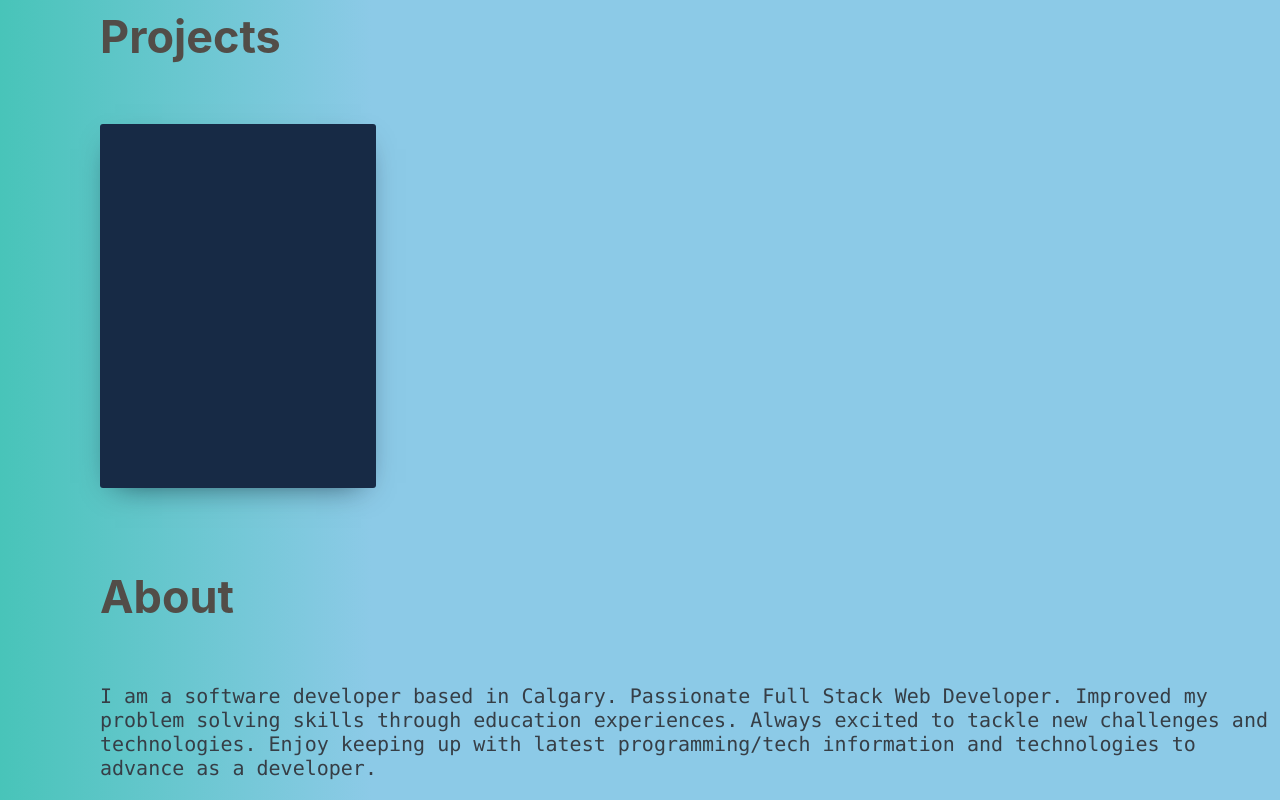
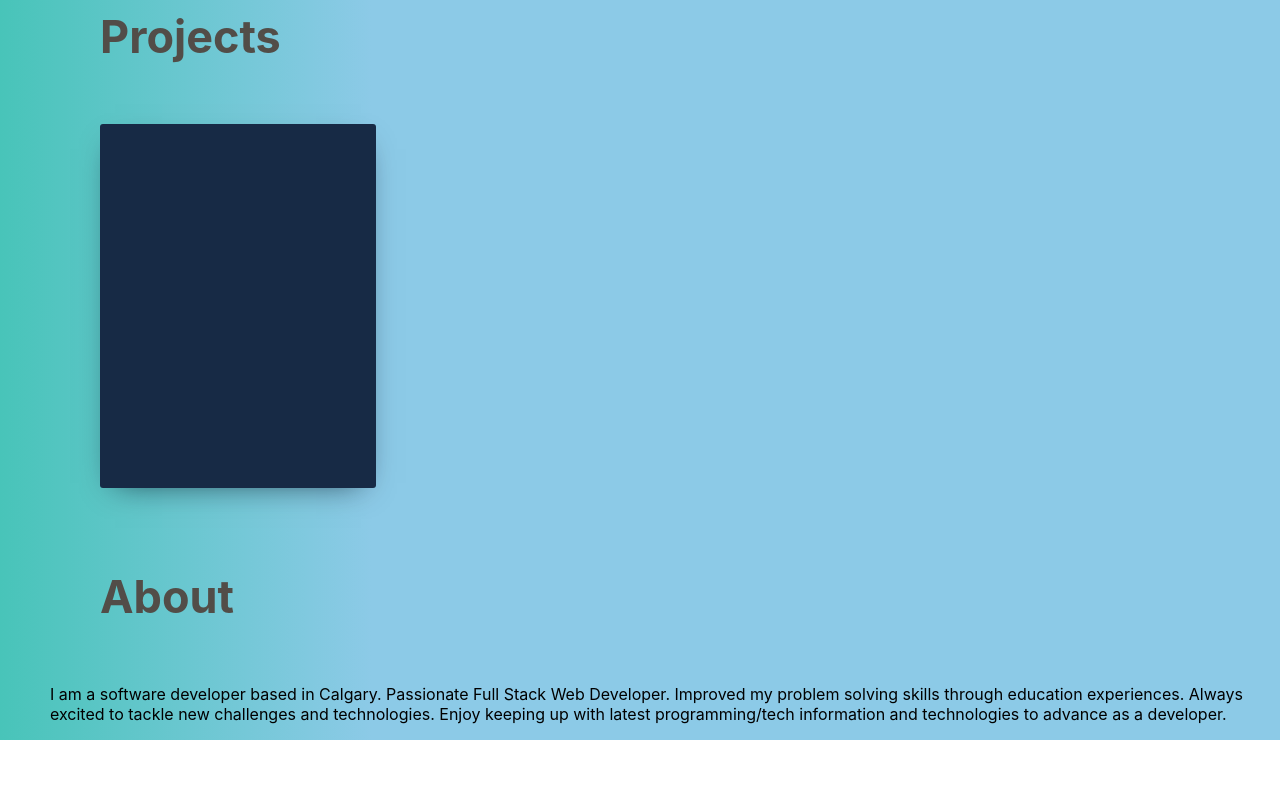
Before and after one commit to Gaganpandher52/personal-website, a React (Create React App) app in the folder client/: page / in a window 1280 px wide. Shown: the part 651-1451 px from the top of the page. After the commit the page ends 1391 px from the top, so only its background shows below. Built offline with nearby package versions, Linux system fonts and the light colour scheme.

Commit message:
trying new css options

```diff
--- a/client/src/components/about/About.js
+++ b/client/src/components/about/About.js
@@ -7,7 +7,7 @@ class About extends Component {
       <div className='main-about' id='about'>
         <div className='main-content-container'>
           <h4>About</h4>
-          <p className='summary'>I am a software developer based in Calgary.
+          <p className='about_summary'>I am a software developer based in Calgary.
           Passionate Full Stack Web Developer. Improved my problem solving skills through education experiences.
           Always excited to tackle new challenges and technologies.
           Enjoy keeping up with latest programming/tech information and technologies to advance as a developer.</p>
--- a/client/src/components/about/about.css
+++ b/client/src/components/about/about.css
@@ -1,8 +1,4 @@
-.summary{
-
-  display: block;
-    margin-block-start: 1em;
-    margin-block-end: 1em;
-    margin-inline-start: 0px;
-    margin-inline-end: 0px;
+.about_summary{
+  /* display: block; */
+  margin-left: 50px;
 }
```
